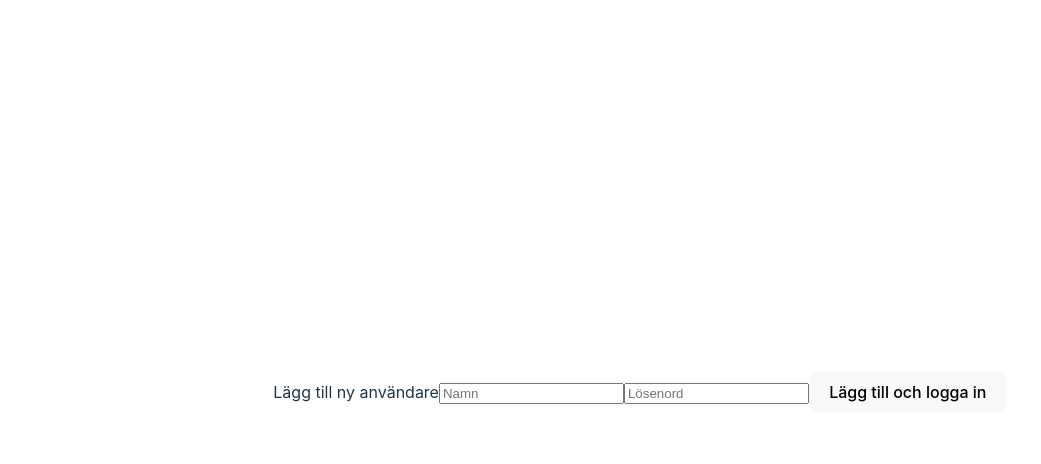
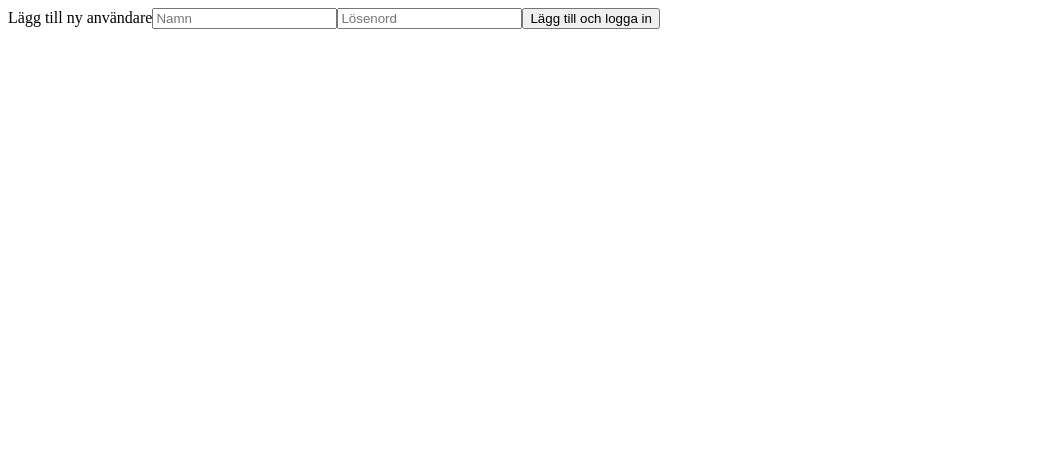
Before and after one commit to existenztim/Planning-poker, a website built with Vite: page frontend/index.html in a window 1280 px wide. Shown: the whole page, without its empty margins (0-1041 px from the left). Built offline with nearby package versions, Linux system fonts and the light colour scheme.

Commit message:
Delited vite TS styling

```diff
--- a/frontend/src/style.scss
+++ b/frontend/src/style.scss
@@ -1,99 +1 @@
 @import './sass/_createTask.scss';
-
-:root {
-  font-family: Inter, system-ui, Avenir, Helvetica, Arial, sans-serif;
-  line-height: 1.5;
-  font-weight: 400;
-
-  color-scheme: light dark;
-  color: rgba(255, 255, 255, 0.87);
-  background-color: #242424;
-
-  font-synthesis: none;
-  text-rendering: optimizeLegibility;
-  -webkit-font-smoothing: antialiased;
-  -moz-osx-font-smoothing: grayscale;
-  -webkit-text-size-adjust: 100%;
-}
-
-a {
-  font-weight: 500;
-  color: #646cff;
-  text-decoration: inherit;
-}
-a:hover {
-  color: #535bf2;
-}
-
-body {
-  margin: 0;
-  display: flex;
-  place-items: center;
-  min-width: 320px;
-  min-height: 100vh;
-}
-
-h1 {
-  font-size: 3.2em;
-  line-height: 1.1;
-}
-
-#app {
-  max-width: 1280px;
-  margin: 0 auto;
-  padding: 2rem;
-  text-align: center;
-}
-
-.logo {
-  height: 6em;
-  padding: 1.5em;
-  will-change: filter;
-  transition: filter 300ms;
-}
-.logo:hover {
-  filter: drop-shadow(0 0 2em #646cffaa);
-}
-.logo.vanilla:hover {
-  filter: drop-shadow(0 0 2em #3178c6aa);
-}
-
-.card {
-  padding: 2em;
-}
-
-.read-the-docs {
-  color: #888;
-}
-
-button {
-  border-radius: 8px;
-  border: 1px solid transparent;
-  padding: 0.6em 1.2em;
-  font-size: 1em;
-  font-weight: 500;
-  font-family: inherit;
-  background-color: #1a1a1a;
-  cursor: pointer;
-  transition: border-color 0.25s;
-}
-button:hover {
-  border-color: #646cff;
-}
-button:focus,
-button:focus-visible {
-  outline: 4px auto -webkit-focus-ring-color;
-}
-
-@media (prefers-color-scheme: light) {
-  :root {
-    color: #213547;
-    background-color: #ffffff;
-  }
-  a:hover {
-    color: #747bff;
-  }
-  button {
-    background-color: #f9f9f9;
-  }
-}
```
